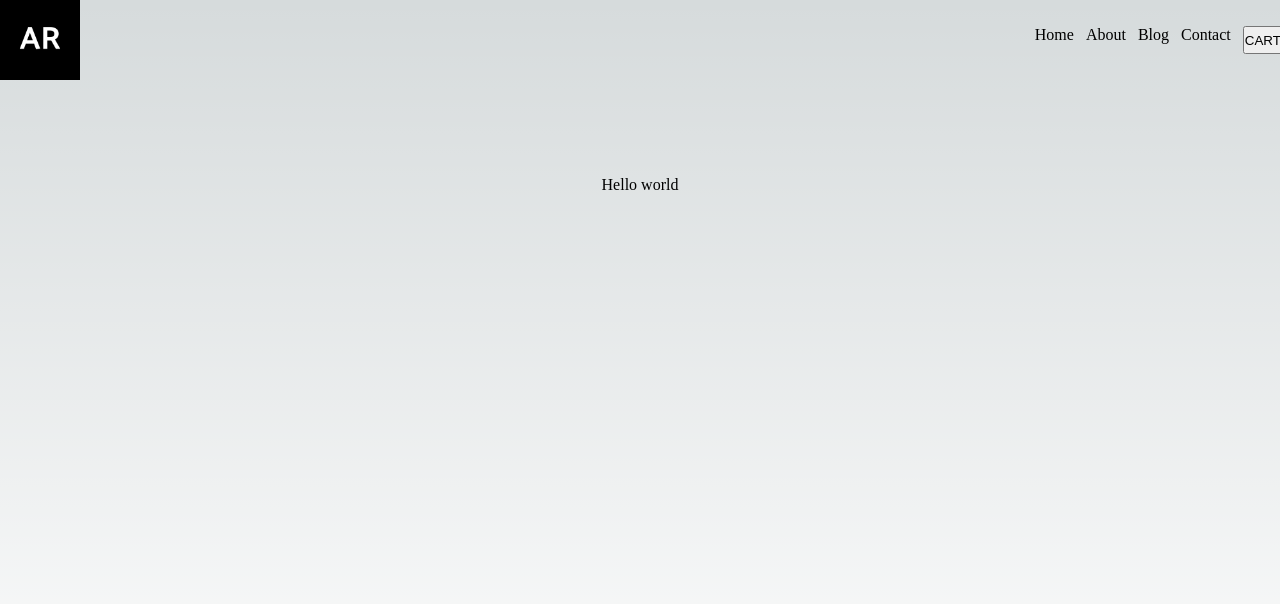
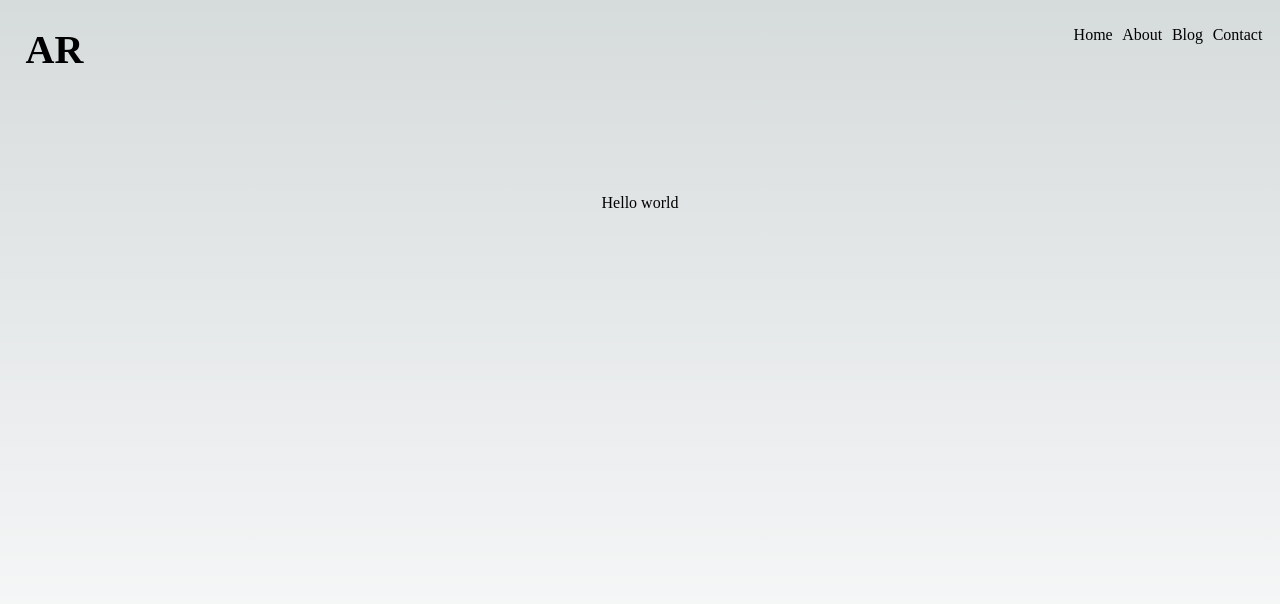
Before and after one commit to NamelessExplorer/Portfolio, a Next.js app: page / in a window 1280 px wide. Shown: the top 604 px of the page. Built offline with nearby package versions, Linux system fonts and the light colour scheme.

Commit message:
Just one minor change to finish the navbar

```diff
--- a/components/navbar.js
+++ b/components/navbar.js
@@ -4,24 +4,24 @@ import Link from 'next/link'
 import Image from 'next/dist/client/image'
 
 const Navbar = () => {
+
+
 	return (
 
 		<div className='navbar'>
 
 			<div className='logo'>
 
-				<Image width={80} height={80} src='/logo.png' alt='' />
+				<Link className='homelink' href='/'>AR</Link>
 
 			</div>
 
 			<div className='flexbox'>
 
-				<Link className= "NavLink" href='/'>Home</Link>
-				<Link className= "NavLink" href='/about'>About</Link>
-				<Link className= "NavLink" href='/blog'>Blog</Link>
-				<Link className= "NavLink" href='/contact'>Contact</Link>
-
-				<button className='NavLink navbut'>CART</button>
+				<Link className="NavLink link" href='/'>Home</Link>
+				<Link className="NavLink link" href='/about'>About</Link>
+				<Link className="NavLink link" href='/blog'>Blog</Link>
+				<Link className="NavLink link" href='/contact'>Contact</Link>
 
 			</div>
 
--- a/styles/globals.css
+++ b/styles/globals.css
@@ -137,17 +137,22 @@ navbar{
   justify-content: space-around;
   margin:2%;
   margin-right: 4%;
+
 }
 
+.homelink{
+  font-size: 2.5rem;
+  font-weight: 600;
+}
 
+.logo{
+  padding:2%;
+}
 
-.flexbox > div {
-  background-color: #f1f1f1;
-  width: 100px;
-  margin: 10px;
-  line-height: 75px;
-  font-size: 30px;
+.NavLink:hover,.NavLink > .active{
+  color: red;
 }
+
 
 .NavLink{
   margin-left:3%;
```
